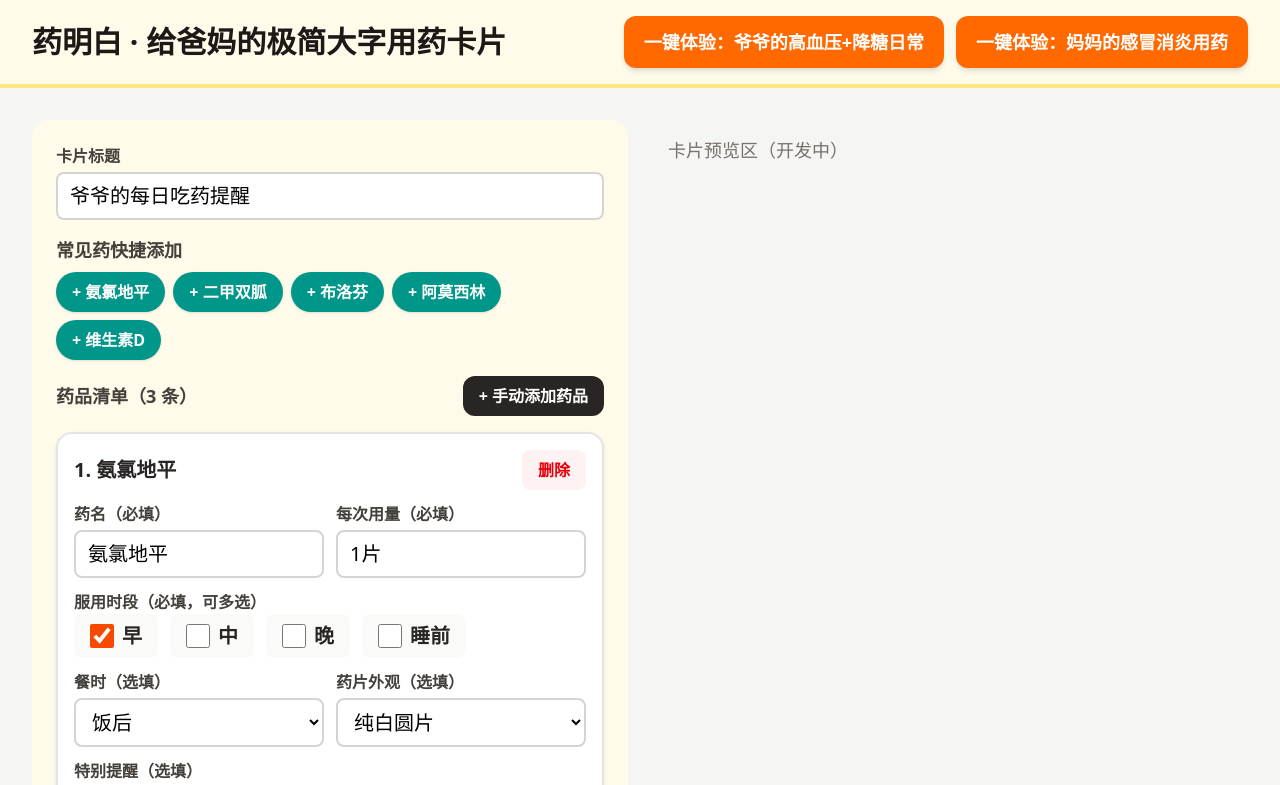
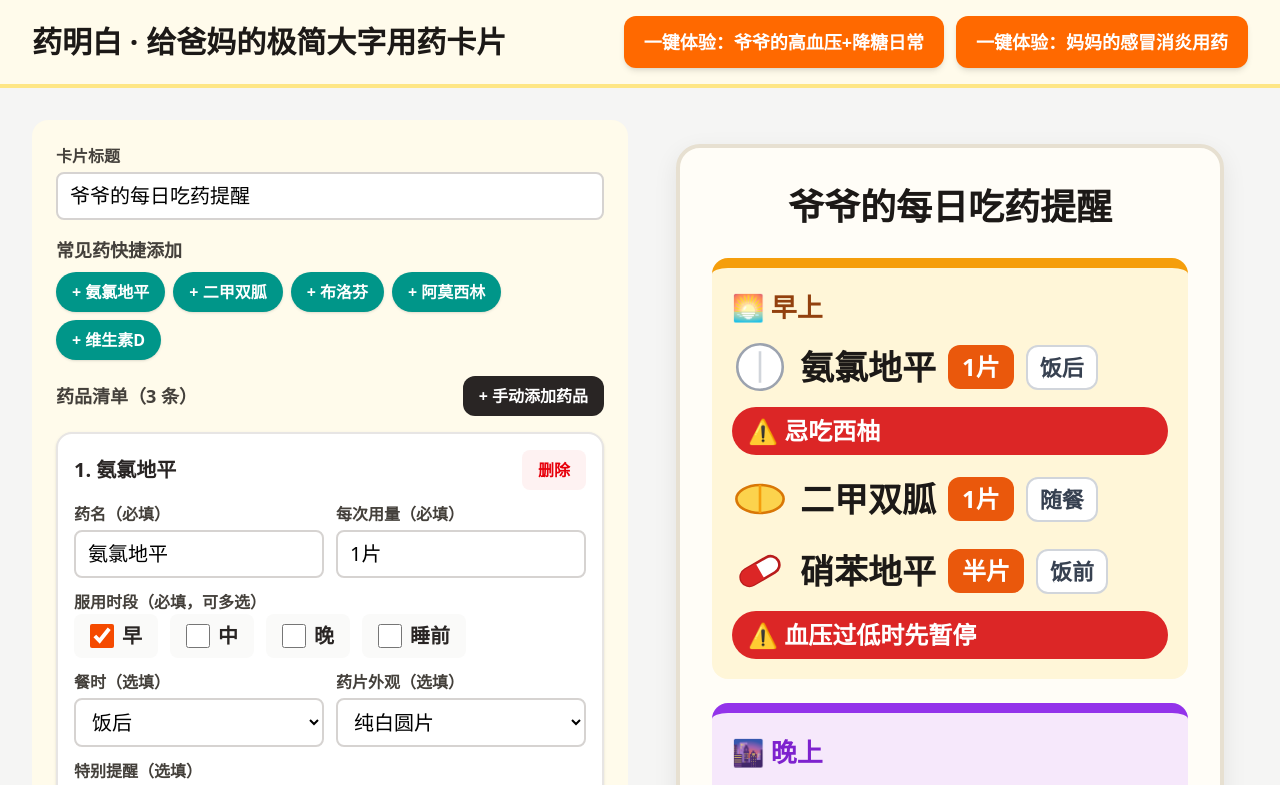
Before and after one commit to twt630/med-card-large-print, a React (Vite) app: page / in a window 1280 px wide. Shown: the top 785 px of the page. Built offline with nearby package versions, Linux system fonts and the light colour scheme.

Commit message:
预览区：四时段纸质卡片 + 5 种药片 SVG + 红色提醒（卡区仅用 hex 颜色，含组件测试）

```diff
--- a/src/App.jsx
+++ b/src/App.jsx
@@ -1,12 +1,15 @@
 import React from 'react'
+import { useRef } from 'react'
 import HeaderBar from './components/HeaderBar.jsx'
 import EditorPanel from './components/EditorPanel.jsx'
+import CardPreview from './components/CardPreview.jsx'
 import { useMedications } from './hooks/useMedications.js'
 import { SAMPLE_GRANDPA } from './data/samples.js'
 
 export default function App() {
   const { card, setTitle, addDrug, updateDrug, removeDrug, loadSample } =
     useMedications(SAMPLE_GRANDPA)
+  const cardRef = useRef(null)
 
   return (
     <div className="min-h-screen bg-stone-100">
@@ -19,8 +22,8 @@ export default function App() {
           onUpdateDrug={updateDrug}
           onRemoveDrug={removeDrug}
         />
-        <section aria-label="卡片预览区" className="p-4">
-          <p className="text-lg text-stone-500">卡片预览区（开发中）</p>
+        <section aria-label="卡片预览区" className="p-4 lg:p-6">
+          <CardPreview card={card} domRef={cardRef} />
         </section>
       </main>
     </div>
--- /dev/null
+++ b/src/components/CardPreview.jsx
@@ -0,0 +1,129 @@
+import React from 'react'
+import { groupDrugsBySlot } from '../lib/timeSlots.js'
+import PillIcon from './PillIcon.jsx'
+
+// 卡片预览区内只使用 #hex 颜色（内联样式），
+// 规避 Tailwind v4 oklch() 导致 html2canvas 导出变白的问题。
+const SLOT_META = {
+  早: { emoji: '🌅', label: '早上', bg: '#FFF6D8', bar: '#F59E0B', text: '#92400E' },
+  中: { emoji: '☀️', label: '中午', bg: '#E4F0FD', bar: '#2563EB', text: '#1D4ED8' },
+  晚: { emoji: '🌆', label: '晚上', bg: '#F6E8FB', bar: '#9333EA', text: '#7E22CE' },
+  睡前: { emoji: '🌙', label: '睡前', bg: '#E5E9FD', bar: '#4F46E5', text: '#4338CA' },
+}
+
+export default function CardPreview({ card, domRef }) {
+  const groups = groupDrugsBySlot(card.drugs)
+
+  return (
+    <div
+      ref={domRef}
+      className="rounded-3xl p-6 lg:p-8"
+      style={{
+        backgroundColor: '#FFFDF7',
+        border: '4px solid #E7E0D1',
+        boxShadow: '0 8px 24px rgba(0,0,0,0.08)',
+        color: '#1C1917',
+      }}
+    >
+      <h2
+        className="text-center"
+        style={{ fontSize: '36px', fontWeight: 900, margin: '0 0 24px', color: '#1C1917' }}
+      >
+        {card.title}
+      </h2>
+
+      {groups.length === 0 && (
+        <p style={{ fontSize: '22px', textAlign: 'center', color: '#78716C', margin: '32px 0' }}>
+          还没有药品，先在左边添加几种药吧
+        </p>
+      )}
+
+      <div className="flex flex-col gap-6">
+        {groups.map(({ slot, drugs }) => {
+          const meta = SLOT_META[slot]
+          return (
+            <section
+              key={slot}
+              aria-label={`${meta.label}时段`}
+              className="rounded-2xl p-4 lg:p-5"
+              style={{ backgroundColor: meta.bg, borderTop: `10px solid ${meta.bar}` }}
+            >
+              <h3
+                style={{ fontSize: '26px', fontWeight: 900, color: meta.text, margin: '0 0 12px' }}
+              >
+                {meta.emoji} {meta.label}
+              </h3>
+
+              <ul className="flex flex-col gap-4" style={{ listStyle: 'none', margin: 0, padding: 0 }}>
+                {drugs.map((drug) => (
+                  <li key={drug.id} className="flex flex-wrap items-center gap-3">
+                    <PillIcon type={drug.pillIcon} size={56} />
+                    <span style={{ fontSize: '34px', fontWeight: 900, color: '#1C1917', lineHeight: 1.2 }}>
+                      {drug.name}
+                    </span>
+                    <span
+                      className="rounded-xl"
+                      style={{
+                        fontSize: '24px',
+                        fontWeight: 900,
+                        color: '#FFFFFF',
+                        backgroundColor: '#EA580C',
+                        padding: '4px 14px',
+                      }}
+                    >
+                      {drug.dose}
+                    </span>
+                    {drug.meal && (
+                      <span
+                        className="rounded-xl"
+                        style={{
+                          fontSize: '22px',
+                          fontWeight: 700,
+                          color: '#374151',
+                          backgroundColor: '#FFFFFF',
+                          border: '2px solid #D1D5DB',
+                          padding: '4px 12px',
+                        }}
+                      >
+                        {drug.meal}
+                      </span>
+                    )}
+                    {drug.note && (
+                      <span
+                        className="w-full rounded-full"
+                        style={{
+                          fontSize: '24px',
+                          fontWeight: 900,
+                          color: '#FFFFFF',
+                          backgroundColor: '#DC2626',
+                          padding: '6px 16px',
+                          display: 'inline-flex',
+                          alignItems: 'center',
+                          gap: '8px',
+                        }}
+                      >
+                        ⚠️ {drug.note}
+                      </span>
+                    )}
+                  </li>
+                ))}
+              </ul>
+            </section>
+          )
+        })}
+      </div>
+
+      <p
+        style={{
+          fontSize: '14px',
+          color: '#78716C',
+          textAlign: 'center',
+          margin: '24px 0 0',
+          lineHeight: 1.6,
+        }}
+      >
+        本卡片仅用于辅助整理用药日程，不构成医疗建议，请严格遵照医嘱服药。
+      </p>
+    </div>
+  )
+}
--- /dev/null
+++ b/src/components/PillIcon.jsx
@@ -0,0 +1,69 @@
+import React from 'react'
+
+const ICON_LABELS = {
+  white: '纯白圆片',
+  yellowOval: '黄色椭圆片',
+  redCapsule: '红白胶囊',
+  blueCapsule: '蓝白胶囊',
+  granules: '颗粒冲剂',
+}
+
+export default function PillIcon({ type = 'white', size = 56, title }) {
+  const label = ICON_LABELS[type] || type
+
+  const shapes = {
+    white: (
+      <>
+        <circle cx="32" cy="32" r="26" fill="#FFFFFF" stroke="#9CA3AF" strokeWidth="3" />
+        <line x1="32" y1="14" x2="32" y2="50" stroke="#D1D5DB" strokeWidth="3" />
+      </>
+    ),
+    yellowOval: (
+      <>
+        <ellipse cx="32" cy="32" rx="27" ry="16" fill="#FCD34D" stroke="#D97706" strokeWidth="3" />
+        <line x1="32" y1="16" x2="32" y2="48" stroke="#F59E0B" strokeWidth="3" />
+      </>
+    ),
+    redCapsule: (
+      <>
+        <g transform="rotate(-30 32 32)">
+          <rect x="8" y="22" width="48" height="20" rx="10" fill="#FFFFFF" stroke="#B91C1C" strokeWidth="3" />
+          <path d="M 8 32 A 10 10 0 0 1 18 22 L 32 22 L 32 42 L 18 42 A 10 10 0 0 1 8 32 Z" fill="#DC2626" />
+        </g>
+      </>
+    ),
+    blueCapsule: (
+      <>
+        <g transform="rotate(-30 32 32)">
+          <rect x="8" y="22" width="48" height="20" rx="10" fill="#FFFFFF" stroke="#1E40AF" strokeWidth="3" />
+          <path d="M 8 32 A 10 10 0 0 1 18 22 L 32 22 L 32 42 L 18 42 A 10 10 0 0 1 8 32 Z" fill="#2563EB" />
+        </g>
+      </>
+    ),
+    granules: (
+      <>
+        <rect x="12" y="10" width="40" height="44" rx="6" fill="#FEF9C3" stroke="#CA8A04" strokeWidth="3" />
+        <line x1="12" y1="24" x2="52" y2="24" stroke="#CA8A04" strokeWidth="2" strokeDasharray="4 3" />
+        <circle cx="24" cy="34" r="2.5" fill="#A16207" />
+        <circle cx="33" cy="38" r="2.5" fill="#A16207" />
+        <circle cx="42" cy="33" r="2.5" fill="#A16207" />
+        <circle cx="27" cy="43" r="2.5" fill="#A16207" />
+        <circle cx="39" cy="44" r="2.5" fill="#A16207" />
+      </>
+    ),
+  }
+
+  return (
+    <svg
+      viewBox="0 0 64 64"
+      width={size}
+      height={size}
+      role="img"
+      aria-label={title || label}
+      focusable="false"
+      style={{ flexShrink: 0 }}
+    >
+      {shapes[type]}
+    </svg>
+  )
+}
```
Also changed, not shown: 1 other file (tests, documents, lock files or other folders).
